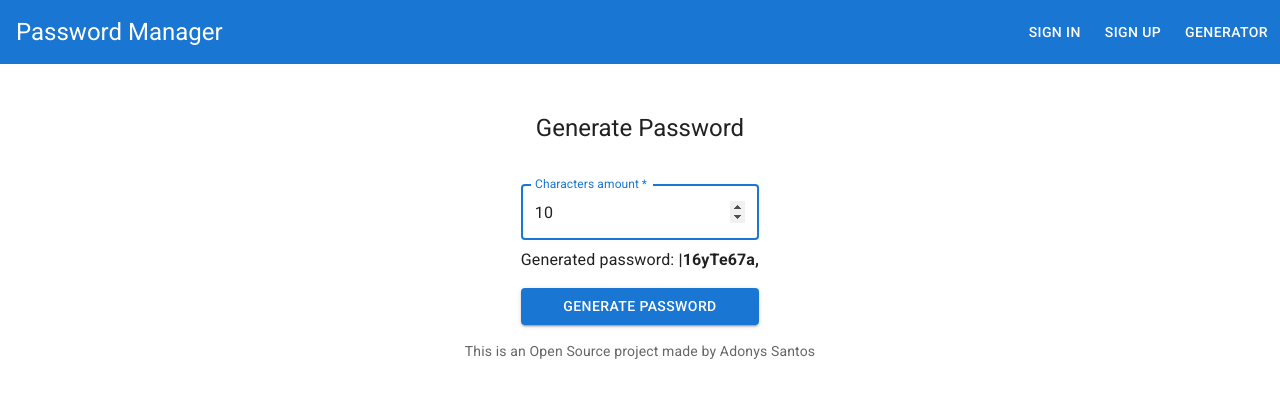
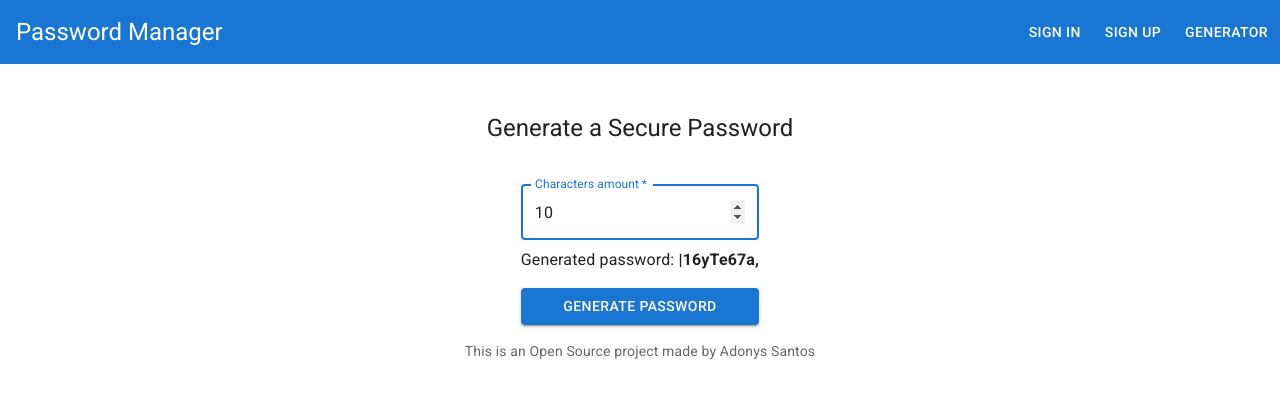
Before and after one commit to adonyssantos/password-manager, a React (Vite) app: page /generator in a window 1280 px wide. Shown: the top 398 px of the page. Built offline with nearby package versions, Linux system fonts and the light colour scheme; no server answers.

Commit message:
Fix typos in the views and components

```diff
--- a/src/views/add-folder.tsx
+++ b/src/views/add-folder.tsx
@@ -48,7 +48,7 @@ const AddFolder = () => {
         <Box component="form" onSubmit={handleSubmit} sx={{ maxWidth: 'sm', mt: 3 }}>
           <TextField margin="normal" required fullWidth id="name" label="Folder name" name="name" autoFocus />
           <Button type="submit" fullWidth variant="contained" sx={{ mt: 2 }} color="primary" disabled={disableButton}>
-            Add Password
+            Add Folder
           </Button>
           <Button
             type="button"
--- a/src/views/add-password.tsx
+++ b/src/views/add-password.tsx
@@ -115,7 +115,7 @@ const AddPassword = () => {
             </FormControl>
 
             <Button type="submit" fullWidth variant="contained" sx={{ mt: 2 }} color="primary" disabled={disableButton}>
-              Edit Password
+              Add Password
             </Button>
             <Button
               type="button"
--- a/src/views/edit-folder.tsx
+++ b/src/views/edit-folder.tsx
@@ -1,7 +1,7 @@
 import { updateFolder, getSingleFolder } from '../utils';
 import { Box, Button, TextField, Typography } from '@mui/material';
 import { PasswordsFolderParams } from '../types';
-import { SEO } from '../components';
+import { Loading, SEO } from '../components';
 import { useNavigate, useParams } from 'react-router-dom';
 import { useUserState } from '../hooks';
 import { useState, FormEvent, useEffect } from 'react';
@@ -58,6 +58,14 @@ const EditFolder = () => {
     );
   }
 
+  if (!folder) {
+    return (
+      <SEO title="Loading...">
+        <Loading name="Loading folder" />
+      </SEO>
+    );
+  }
+
   return (
     <SEO title="Edit Folder">
       <Box
--- a/src/views/edit-password.tsx
+++ b/src/views/edit-password.tsx
@@ -102,7 +102,7 @@ const EditPassword = () => {
         }}
       >
         <Typography component="h2" variant="h5">
-          Add Password
+          Edit Password
         </Typography>
         {loading && password ? (
           <Loading name="Getting form..." />
--- a/src/views/generator.tsx
+++ b/src/views/generator.tsx
@@ -21,7 +21,7 @@ const Generator = () => {
   };
 
   return (
-    <SEO title="Add Folder">
+    <SEO title="Password Generator">
       <Box
         sx={{
           display: 'flex',
@@ -30,7 +30,7 @@ const Generator = () => {
         }}
       >
         <Typography component="h2" variant="h5">
-          Generate Password
+          Generate a Secure Password
         </Typography>
         <Box component="form" onSubmit={handleSubmit} sx={{ maxWidth: 'sm', mt: 3 }}>
           <TextField
```
